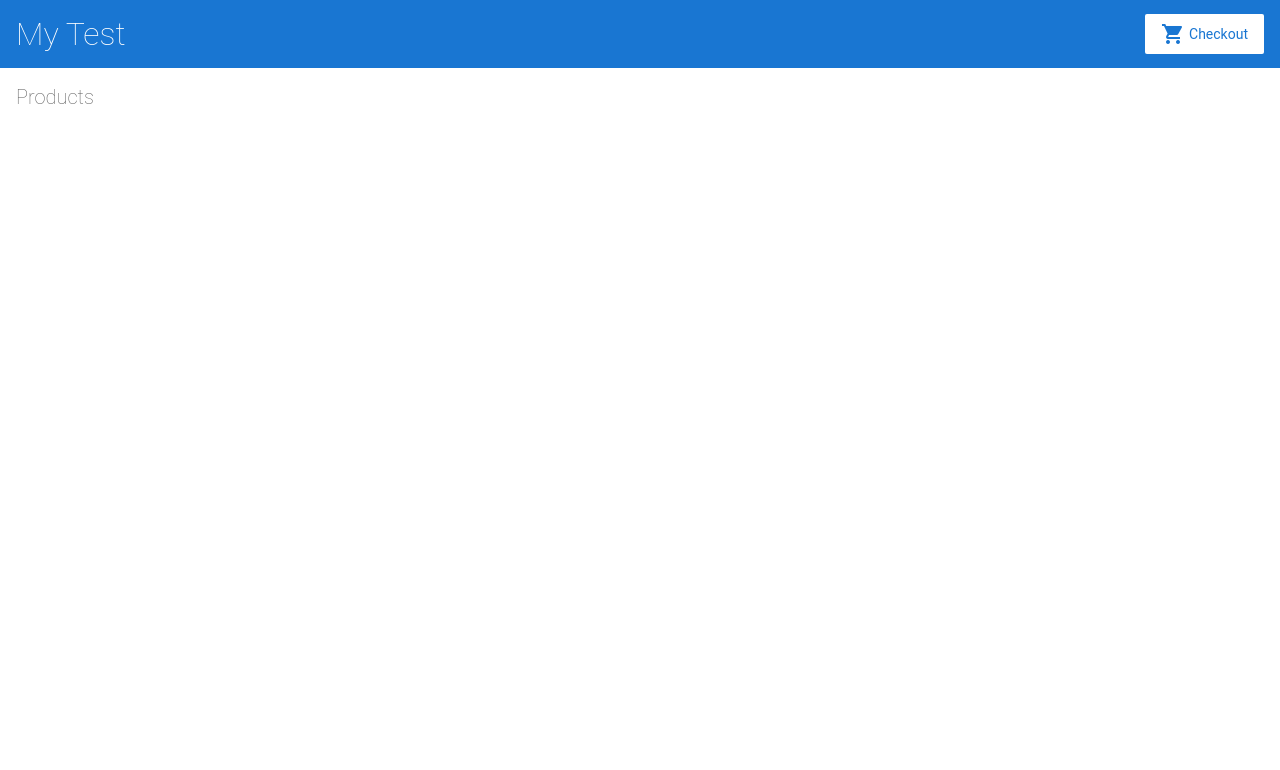
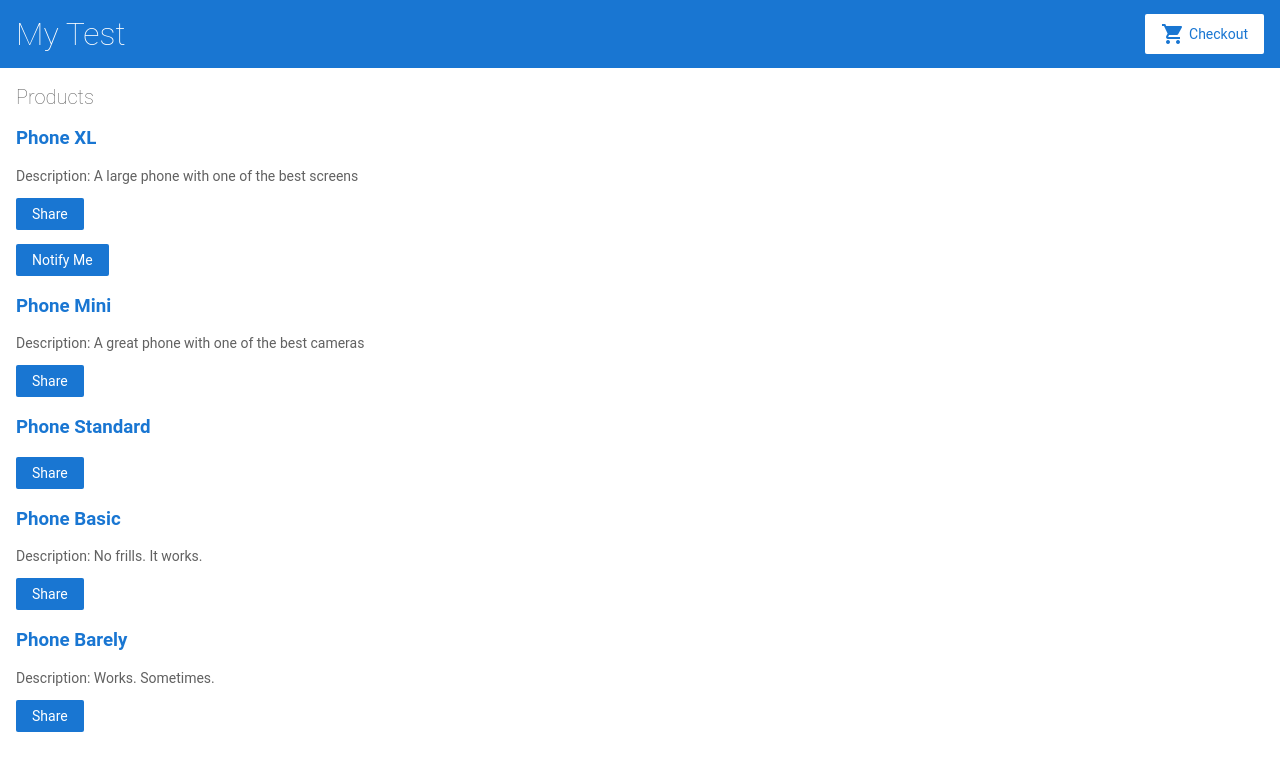
Before and after one commit to sdgsystems/angular-cfpjgc, an Angular app: page / in a window 1280 px wide. Shown: the top 770 px of the page. Built offline with nearby package versions, Linux system fonts and the light colour scheme.

Commit message:
3 files modified, 3 added, End Section 1

```diff
--- a/src/app/app.module.ts
+++ b/src/app/app.module.ts
@@ -6,6 +6,7 @@ import { ReactiveFormsModule } from '@angular/forms';
 import { AppComponent } from './app.component';
 import { TopBarComponent } from './top-bar/top-bar.component';
 import { ProductListComponent } from './product-list/product-list.component';
+import { ProductAlertsComponent } from './product-alerts/product-alerts.component';
 
 @NgModule({
   imports: [
@@ -18,7 +19,8 @@ import { ProductListComponent } from './product-list/product-list.component';
   declarations: [
     AppComponent,
     TopBarComponent,
-    ProductListComponent
+    ProductListComponent,
+    ProductAlertsComponent
   ],
   bootstrap: [ AppComponent ]
 })
--- /dev/null
+++ b/src/app/product-alerts/product-alerts.component.html
@@ -0,0 +1,4 @@
+
+<p *ngIf="product.price > 700">
+  <button (click)="notify.emit()">Notify Me</button>
+</p>
--- /dev/null
+++ b/src/app/product-alerts/product-alerts.component.ts
@@ -0,0 +1,19 @@
+import { Component, OnInit } from '@angular/core';
+import { Input } from '@angular/core';
+import { Output, EventEmitter } from '@angular/core';
+
+@Component({
+  selector: 'app-product-alerts',
+  templateUrl: './product-alerts.component.html',
+  styleUrls: ['./product-alerts.component.css']
+})
+export class ProductAlertsComponent implements OnInit {
+  @Input() product;
+  @Output() notify = new EventEmitter();
+
+  constructor() { }
+
+  ngOnInit() {
+  }
+
+}
--- a/src/app/product-list/product-list.component.html
+++ b/src/app/product-list/product-list.component.html
@@ -1,4 +1,24 @@
 <h2>Products</h2>
 
 <div *ngFor="let product of products">
+
+  <h3>
+    <a [title]="product.name + ' details'">
+      {{ product.name }}
+    </a>
+  </h3>
+
+  <p *ngIf="product.description">
+    Description: {{ product.description }}
+  </p>
+
+<button (click)="share()">
+  Share
+</button>
+
+<app-product-alerts
+  [product]="product"
+  (notify)="onNotify()">
+</app-product-alerts>
+
 </div>
--- a/src/app/product-list/product-list.component.ts
+++ b/src/app/product-list/product-list.component.ts
@@ -7,12 +7,18 @@ import { products } from '../products';
   templateUrl: './product-list.component.html',
   styleUrls: ['./product-list.component.css']
 })
+
 export class ProductListComponent {
   products = products;
 
   share() {
-    window.alert('The product has been shared!');
+    window.alert('The product has been shared so buzz off!');
   }
+
+  onNotify() {
+    window.alert('You will be notified when the product goes on sale.');
+  }
+
 }
 
 
```
Also changed, not shown: src/app/product-alerts/product-alerts.component.css (added).
